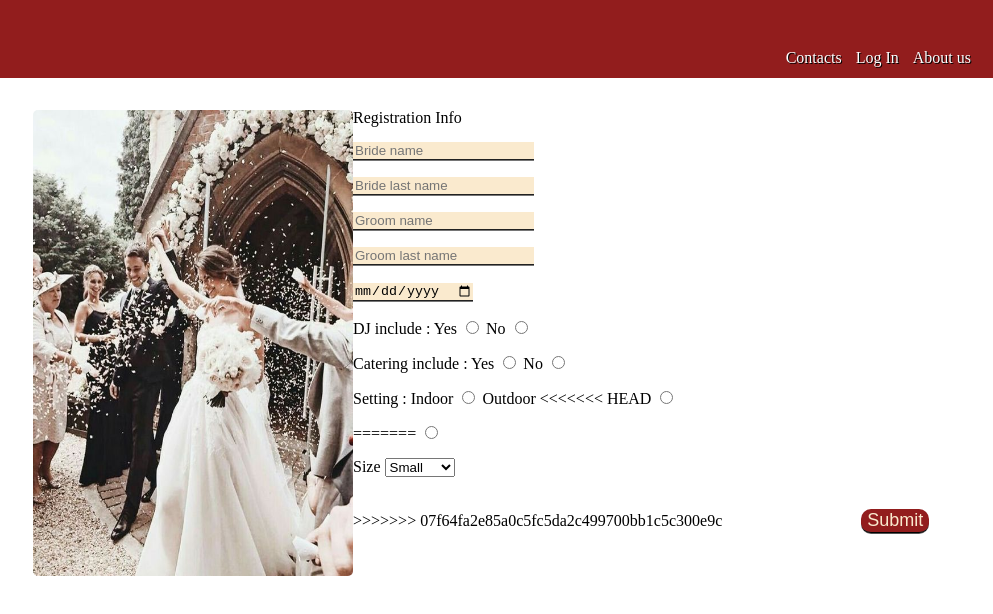
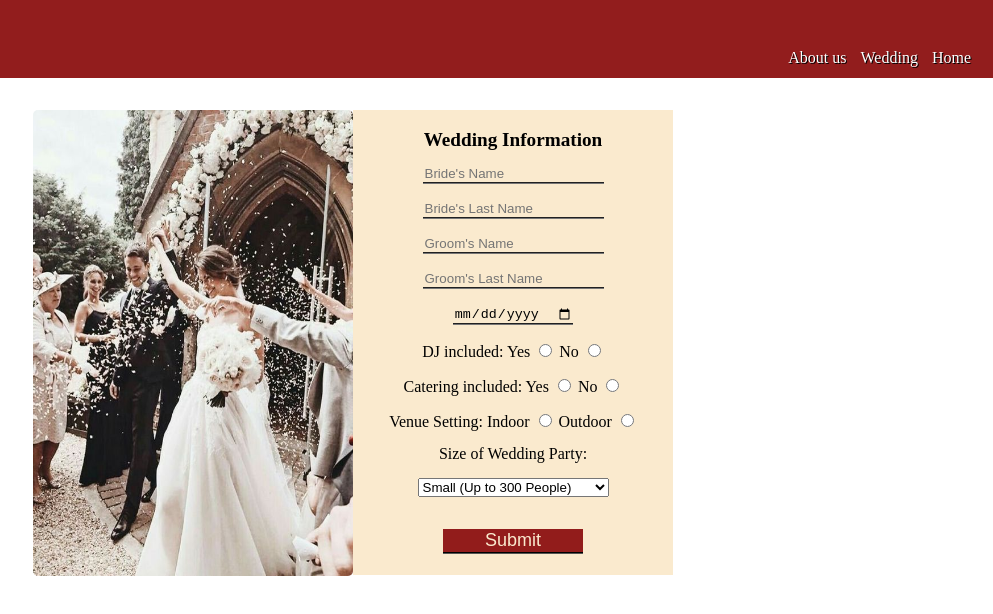
Before and after one commit to Creative-partners/Wedding-planners, a plain HTML site: page html/content.html in a window 1280 px wide. Shown: the full height of the page, 287-1280 px from the left. Drawn offline with Linux system fonts and the light colour scheme.

Commit message:
conflicts

```diff
--- a/css/style2.css
+++ b/css/style2.css
@@ -1,25 +1,16 @@
  #p1{
-
   float: left;
   display: block;
   width: 90px;
   height: 90px;
-
   margin-top: -15px;
-
 }
-
-
 ul li {
   color: white;
   float: right;
   display: block;
   margin: 2px;
   margin-top: 30px;
-
-
-
-
 }
  ul li a{
   text-shadow: 1px 1px  rgb(0, 0, 0);
@@ -28,9 +19,9 @@ ul li {
   padding: 5px;
   margin-bottom: 15px;
   display: table-cell;
-
 }
-h2{     text-shadow: 1px 1px  rgb(0, 0, 0);
+h2{
+  text-shadow: 1px 1px  rgb(0, 0, 0);
   color: white;
   display: block;
   font-weight: bold;
@@ -40,7 +31,8 @@ h2{     text-shadow: 1px 1px  rgb(0, 0, 0);
   margin-bottom: 0px;
   float: left;
 }
-p{      display: block;
+p{
+  display: block;
   font-size: small;
   text-shadow: 1px 1px  rgb(0, 0, 0);
   margin-top: 35px;
@@ -48,31 +40,30 @@ p{      display: block;
   float: left;
   color: white;
   position: absolute;
-
-
 }
  header{
   background-color: rgba(143, 21, 21, 0.966);
   background-attachment: fixed;
   padding: 15px;
-
 }
 ul li a:hover{
 color: black;
 border-radius: 2px;
 background-color:  #faeace;
 text-shadow: none;
-} */
+}
 
 
 #user-form {
-
-
   background-color: #faeace;
   margin-left: 50%;
   margin-right: 25%;
   padding: 20px;
   height: 425px;
+  text-align: justify;
+}
+fieldset{
+  text-align: center;
 }
 #img1 {
   border-radius: 5px;
@@ -84,22 +75,24 @@ text-shadow: none;
 #sec1{
   display: inline;
   border-radius: 5px;
-
-
 }
 #submit{
   text-align: center;
   background-color: rgba(143, 21, 21, 0.966);
   color: #faeace;
- border-radius: 10px;
-margin-left: 135px;
+  /* border-radius: 10px; */
+  /* margin-left: 135px; */
   font-size: large;
+  width: 50%;
 }
 input{
-
   border-top-style: hidden;
   border-right-style: hidden;
   border-left-style: hidden;
   border-bottom-style: groove;
   background-color:#faeace;
 }
+#user-form fieldset legend{
+  font-size: larger;
+  font-weight: bold;
+}
--- a/html/content.html
+++ b/html/content.html
@@ -12,13 +12,13 @@
 <body>
   <header>
     <nav>
-      <img id="p1" src="a.png" alt="">
+      <img id="p1" src="../img/logo/a.png" alt="">
       <h2>Wedding planners</h2>
       <p>The Best choice for your big day</p>
       <ul>
+        <li><a href="#">Home</a></li>
+        <li><a href="#">Wedding</a></li>
         <li><a href="#">About us</a></li>
-        <li><a href="#">Log In</a></li>
-        <li><a href="#">Contacts</a></li>
       </ul>
     </nav>
     <br>
@@ -30,51 +30,47 @@
   <main>
 
     <section id="sec1">
-    <img id="img1" src="b6c981cfcd373d37522e5ad579f4bba0.jpg" alt="">
+    <img id="img1" src="../img/form/couple.jpg" alt="">
     <form id='user-form'>
       <fieldset>
-        <legend>Registration Info</legend>
+        <legend>Wedding Information</legend>
         <br>
 
-        <input type="text" id="bName" name="" required placeholder="Bride name"><br><br>
+        <input type="text" id="bName" name="" required placeholder="Bride's Name"><br><br>
 
-        <input type="text" id="lName" name="" required placeholder="Bride last name"><br><br>
+        <input type="text" id="lName" name="" required placeholder="Bride's Last Name"><br><br>
 
-        <input type="text" id="gName" name="" required placeholder="Groom name"><br><br>
+        <input type="text" id="gName" name="" required placeholder="Groom's Name"><br><br>
 
-        <input type="text" id="glName" name="" required placeholder="Groom last name"><br><br>
+        <input type="text" id="glName" name="" required placeholder="Groom's Last Name"><br><br>
 
         <input type="date" name="date" id="date" placeholder="Wedding Date"><br><br>
 
-        <label for="">DJ include : </label>
+        <label for="">DJ included: </label>
         <label for="">Yes</label>
         <input type="radio" name="dj" id="dj1" value="yes">
         <label for="">No</label>
         <input type="radio" name="dj" id="dj2" value="no"><br><br>
-        <label for="">Catering include : </label>
+        <label for="">Catering included: </label>
         <label for="">Yes</label>
         <input type="radio" name="Ca" id="ca1" value="yes">
         <label for="">No</label>
         <input type="radio" name="Ca" id="ca2" value="no"><br><br>
-        <label for=""> Setting : </label>
+        <label for=""> Venue Setting: </label>
         <label for="">Indoor</label>
         <input type="radio" name="in" id="in" value="indoor">
         <label for="">Outdoor</label>
-<<<<<<< HEAD
         <input type="radio" name="out" id="out" value="outdoor"><br><br>
-=======
-        <input type="radio" name="out" id="out" value="Outdoor"><br><br>
-        <label for="">Size</label>
+        <label for="">Size of Wedding Party:</label> <br><br>
         <select name="cars" id="cars" aria-placeholder="Small">
-          <option value="Small" aria-placeholder="Small">Small</option>
-          <option value="Medium" aria-placeholder="Small">Medium</option>
-          <option value="large">large</option>
+          <option value="Small" aria-placeholder="Small">Small (Up to 300 People)</option>
+          <option value="Medium" aria-placeholder="Small">Medium (300 to 700 People)</option>
+          <option value="large">Large (700+ People)</option>
 
         </select>
         <br>
         <br>
         <br>
->>>>>>> 07f64fa2e85a0c5fc5da2c499700bb1c5c300e9c
         <input type="Submit" id="submit" value="Submit">
       </fieldset>
     </form>
--- a/js/app.js
+++ b/js/app.js
@@ -10,8 +10,9 @@ function Branch(setting, name, location, image, size, isDjIncluded, catering, pr
   this.image = image;
   this.setting = setting;
   this.size = size;
-  this.isDjincluded = isDjincluded;
-  this.catring = catring;
+  this.isDjIncluded = isDjIncluded;
+  this.catering = catering;
+  this.price = price;
   branches.push(this);
 }
 
@@ -48,9 +49,21 @@ for (let i = 0; i < size.length; i++) {
 function onlyOne(checkbox) {
   const checkboxes = document.getElementsByName('check');
 }
+var slideIndex = 1;
+showDivs(slideIndex);
 
 function plusDivs(n) {
   showDivs(slideIndex += n);
+}
+function showDivs(n) {
+  var i;
+  var x = document.getElementsByClassName("mySlides");
+  if (n > x.length) { slideIndex = 1 }
+  if (n < 1) { slideIndex = x.length };
+  for (i = 0; i < x.length; i++) {
+    x[i].style.display = "none";
+  }
+  x[slideIndex - 1].style.display = "block";
 }
 
 let bName;
@@ -130,7 +143,7 @@ function formHandler(event) {
 
   console.log('in', bName, lName, gName, glName, wDate, chosenSize, dj, catering, door);
   filter(door, chosenSize, dj, catering);
-  document.getElementById('user-form').removeEventListener('submit', formHandler );
+  document.getElementById('user-form').removeEventListener('submit', formHandler);
   document.getElementById('user-form').addEventListener('submit', function (event) {
     event.preventDefault();
   });
```
Also changed, not shown: css/style.css (+2 -9 lines), html/aboutus.html (+4 -1 lines), index.html (+9 -5 lines), js/invites.js (+9 -7 lines), html/7b52619d82bc3166f4f24b7557fc6cd5.jpg (deleted), html/invite.html (line endings or trailing spaces), img/form/couple.jpg (renamed from html/b6c981cfcd373d37522e5ad579f4bba0.jpg), img/logo/a.png (renamed from html/a.png), img/logo/output-onlinepngtools.png (renamed from html/output-onlinepngtools.png), js/local.js (line endings or trailing spaces). Lines whose indentation alone changed are shown as unchanged.
